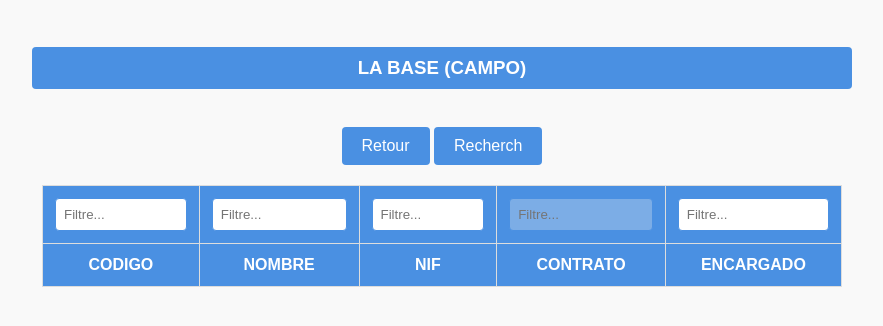
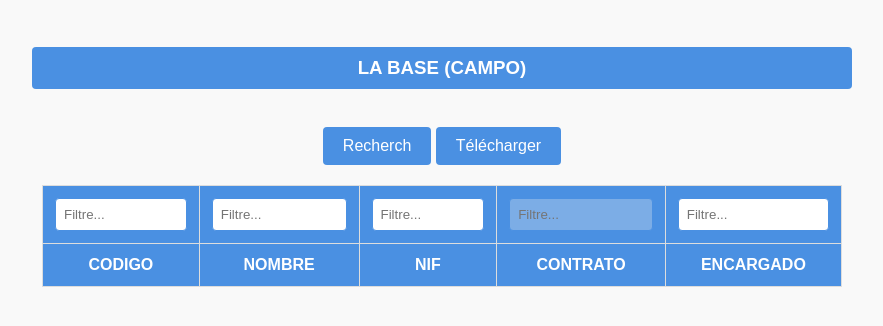
Before and after one commit to aroma-RH/LA-ABSE, a plain HTML site: page index.html in a window 1280 px wide. Shown: the whole page, without its empty margins (198-1081 px from the left). Drawn offline with Linux system fonts and the light colour scheme; no server answers.

Commit message:
Update index.html

```diff
--- a/index.html
+++ b/index.html
@@ -99,8 +99,9 @@
 
   <h3>LA BASE (CAMPO)</h3>
   <div style="text-align: center; margin-top: 10px;">
-    <button id="goToforme" onclick="goToforme()">Retour</button>
+
     <button id="filterButton" onclick="filterTable()">Recherch</button>
+    <button id="filterButton" onclick="downloadTable()">Télécharger</button>
   </div>
   <table id="dataTable">
     <thead>
@@ -124,11 +125,15 @@
   </table>
 
 
-
+  <script src="https://cdnjs.cloudflare.com/ajax/libs/xlsx/0.17.0/xlsx.full.min.js"></script>
   <script>
-    function goToforme() {
-    window.location.href = "https://aroma-rh.github.io/EFFECTIF/";
-  }
+     function downloadTable() {
+            var table = document.getElementById("dataTable");
+            var rows = table.rows;
+            var degree = rows[2].cells[4].innerText;
+            var wb = XLSX.utils.table_to_book(table, {sheet: "base"});
+            XLSX.writeFile(wb, `${degree}.xlsx`);
+        }
     let data = [];
     function loadData() {
       fetch('https://script.google.com/macros/s/AKfycbyQn5_QevlEOIt31TZrCgVsiWGHoLBZUHRPs1pFgLx4Qqm0nthi51w4SJ5QhAfQhGc/exec')
```
